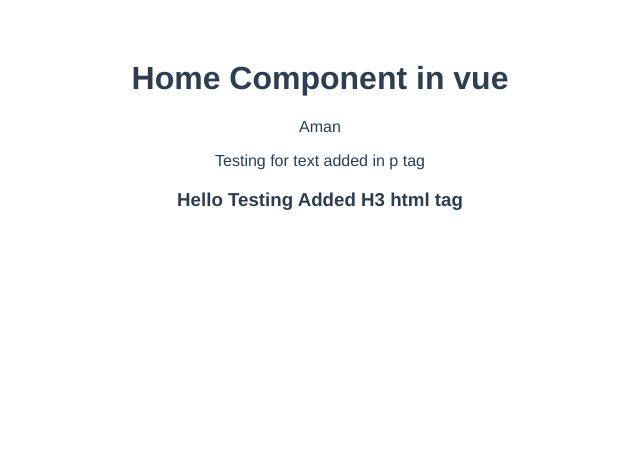
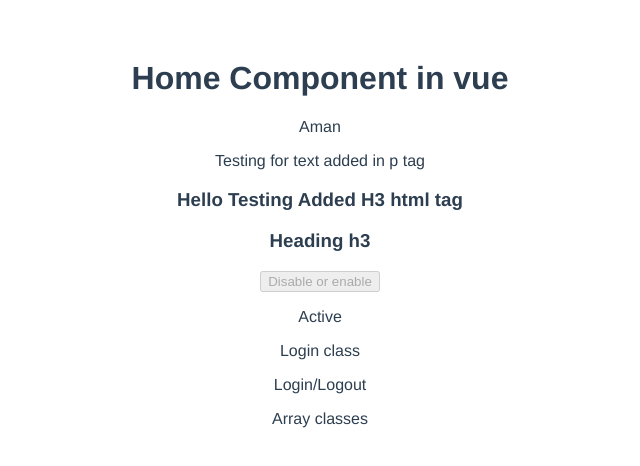
Before and after one commit to aman88000/vuelearn, a Vue app: page / in a window 1280 px wide. Shown: the top 466 px of the page, without its empty margins (320-960 px from the left). Built offline with nearby package versions, Linux system fonts and the light colour scheme.

Commit message:
v-bind with classes and id

```diff
--- a/src/components/Home.vue
+++ b/src/components/Home.vue
@@ -3,6 +3,12 @@
 <p>{{name}}</p>
 <p v-text="pText"></p>
 <p v-html="pHtml"></p>
+<h3 v-bind:id="headingID">Heading h3</h3>
+<button v-bind:disabled="flag">Disable or enable</button>
+<p v-bind:class="active" class="abc">Active</p>
+<p v-bind:class="isLogin && 'login'">Login class</p>
+<p v-bind:class="isLogin ? 'login': 'logout'">Login/Logout</p>
+<p v-bind:class="[isLogin && 'class1', 'class2']">Array classes</p>
 </template>
 <script>
 export default{
@@ -11,7 +17,12 @@
         return {
             name: 'Aman',
             pText: 'Testing for text added in p tag',
-            pHtml: '<h3>Hello Testing Added H3 html tag</h3>'
+            pHtml: '<h3>Hello Testing Added H3 html tag</h3>',
+            headingID: 'Header-id',
+            flag: true,
+            active: 'active-class',
+            isLogin: false
+
 
         }
     }
```
